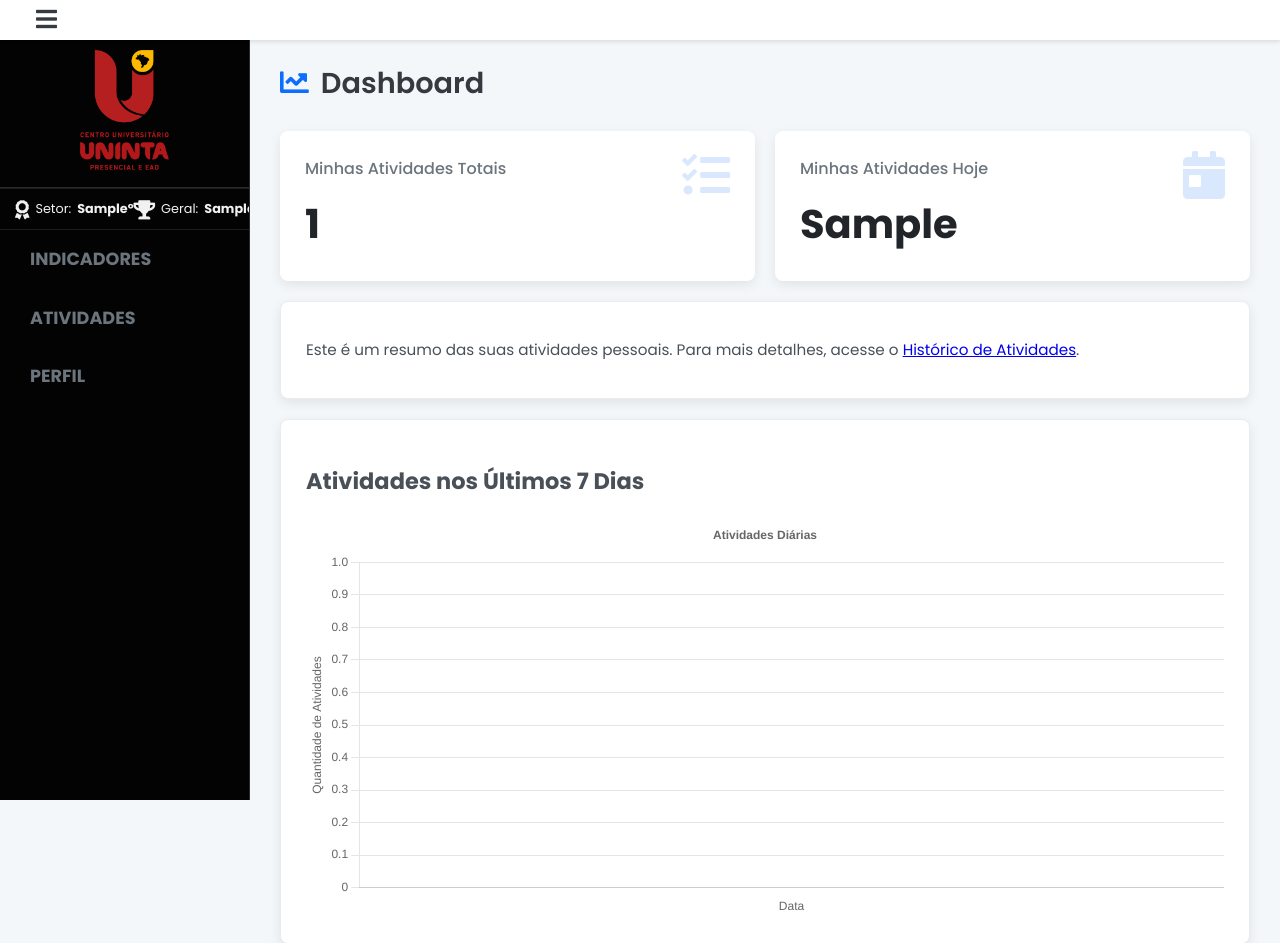
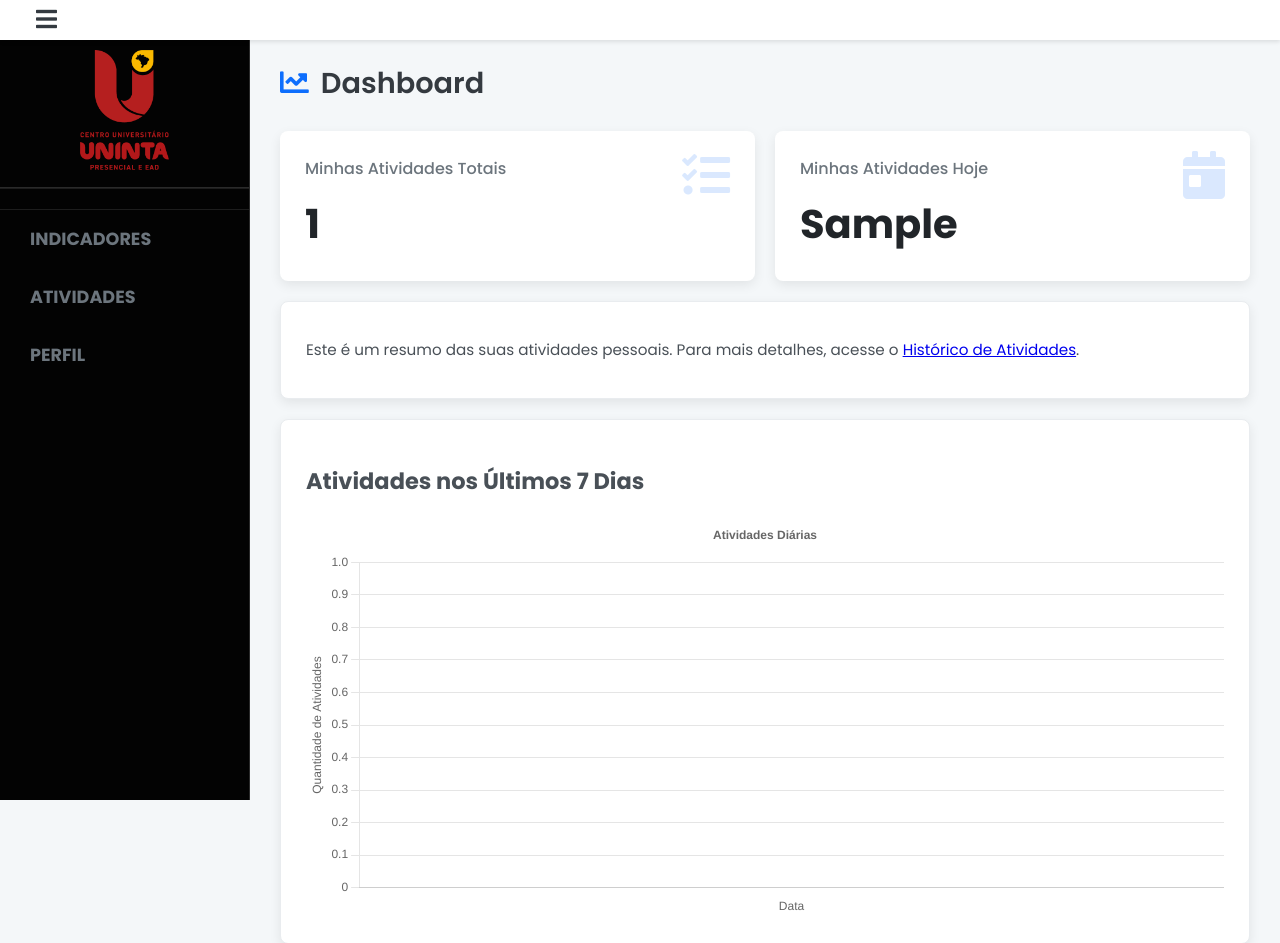
Before and after one commit to HerbesonRibeiro/Controle_Atividades_Web, a Flask app: template app/templates/dashboard.html in a window 1280 px wide. Shown: the top 943 px of the page. Run offline with Flask 3, Linux system fonts and the light colour scheme; the template is opened without the code that fills it: most values are stand-ins (such as "Sample title", 1, 10 or a date in 2020).

Commit message:
Gamificação Comentada

```diff
--- a/app/templates/base.html
+++ b/app/templates/base.html
@@ -37,22 +37,23 @@
 
             {% if medalha_setor is not none and medalha_geral is not none %}
             <div class="sidebar-medals">
-                <span class="medal-item" title="Posição no Setor (Mês)">
-                    {% if medalha_setor == 1 %}<i class="fas fa-medal gold"></i>
-                    {% elif medalha_setor == 2 %}<i class="fas fa-medal silver"></i>
-                    {% elif medalha_setor == 3 %}<i class="fas fa-medal bronze"></i>
-                    {% else %}<i class="fas fa-award"></i>
-                    {% endif %}
-                    Setor: <b>{{ medalha_setor }}º</b>
-                </span>
-                <span class="medal-item" title="Posição Geral (Mês)">
-                    {% if medalha_geral == 1 %}<i class="fas fa-medal gold"></i>
-                    {% elif medalha_geral == 2 %}<i class="fas fa-medal silver"></i>
-                    {% elif medalha_geral == 3 %}<i class="fas fa-medal bronze"></i>
-                    {% else %}<i class="fas fa-trophy"></i>
-                    {% endif %}
-                    Geral: <b>{{ medalha_geral }}º</b>
-                </span>
+                <!-- sistemas de medalhas será desativado >-->
+<!--                <span class="medal-item" title="Posição no Setor (Mês)">-->
+<!--                    {% if medalha_setor == 1 %}<i class="fas fa-medal gold"></i>-->
+<!--                    {% elif medalha_setor == 2 %}<i class="fas fa-medal silver"></i>-->
+<!--                    {% elif medalha_setor == 3 %}<i class="fas fa-medal bronze"></i>-->
+<!--                    {% else %}<i class="fas fa-award"></i>-->
+<!--                    {% endif %}-->
+<!--                    Setor: <b>{{ medalha_setor }}º</b>-->
+<!--                </span>-->
+<!--                <span class="medal-item" title="Posição Geral (Mês)">-->
+<!--                    {% if medalha_geral == 1 %}<i class="fas fa-medal gold"></i>-->
+<!--                    {% elif medalha_geral == 2 %}<i class="fas fa-medal silver"></i>-->
+<!--                    {% elif medalha_geral == 3 %}<i class="fas fa-medal bronze"></i>-->
+<!--                    {% else %}<i class="fas fa-trophy"></i>-->
+<!--                    {% endif %}-->
+<!--                    Geral: <b>{{ medalha_geral }}º</b>-->
+<!--                </span>-->
             </div>
             {% endif %}
             <ul class="sidebar-menu">
```
